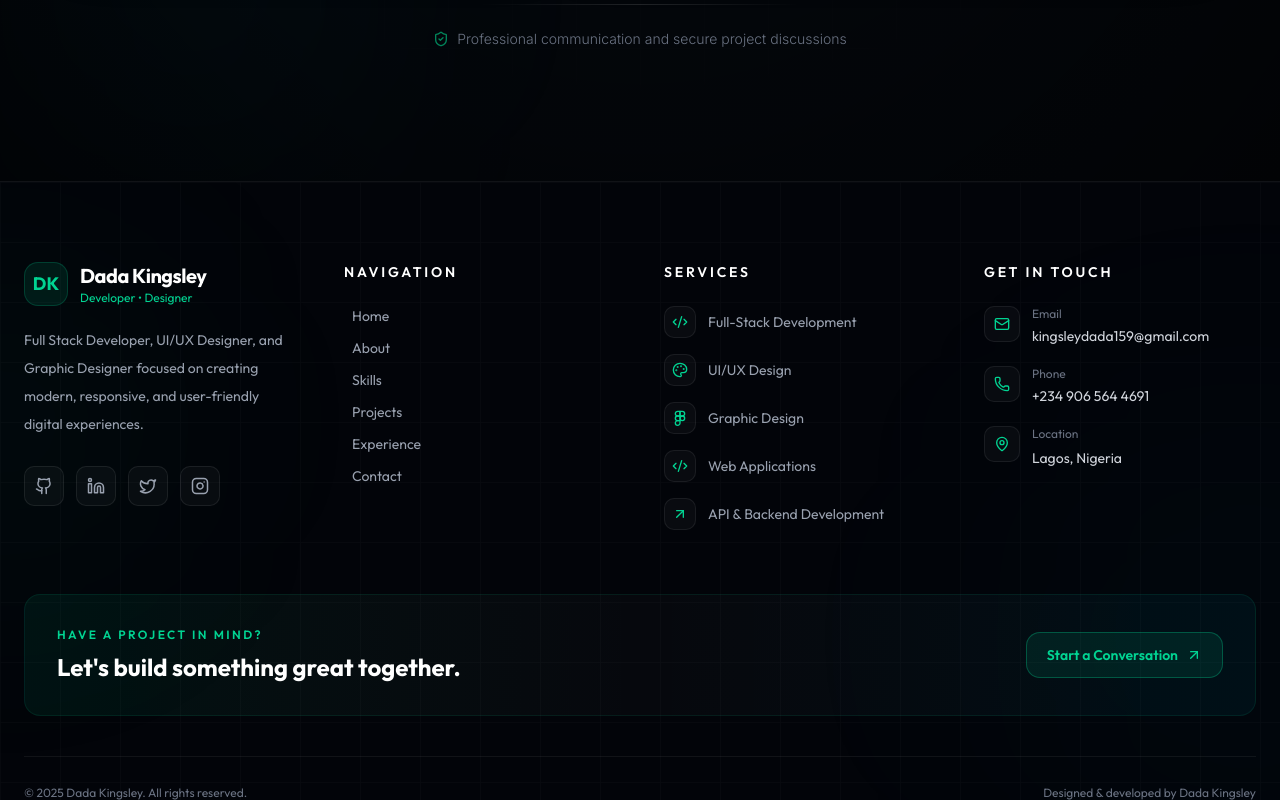
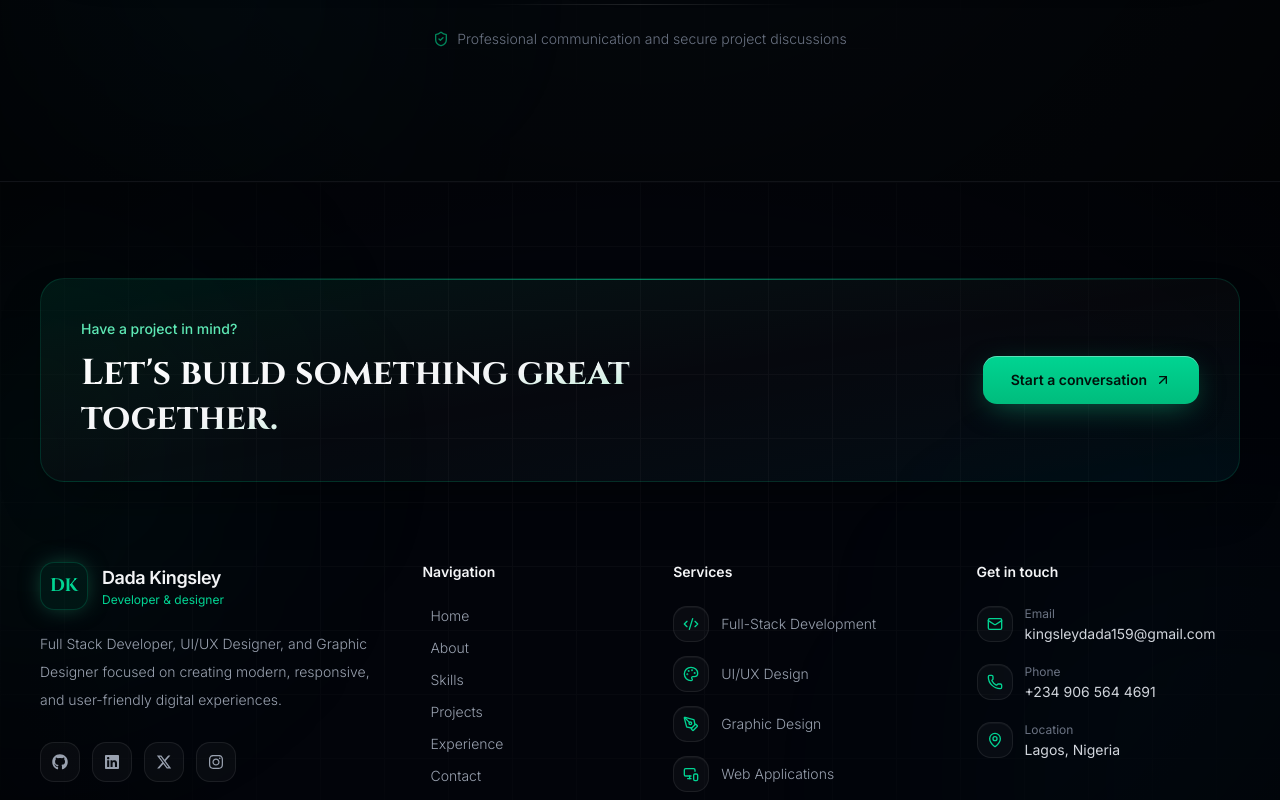
Before and after one commit to King-web-cell-05/kingsleydada-portfolio, a Next.js app: page / in a window 1280 px wide. Shown: the part 11200-12000 px from the top of the page. Built offline with nearby package versions, Linux system fonts and the light colour scheme; a web font is replaced by a local one.

Commit message:
refactor: enhance Footer component with improved structure, animations, and styling

```diff
--- a/components/footer.tsx
+++ b/components/footer.tsx
@@ -2,32 +2,48 @@
 "use client";
 
 import React from "react";
-import { motion } from "framer-motion";
+import { MotionConfig, motion, type Variants } from "framer-motion";
+import { Cinzel, Inter } from "next/font/google";
 import {
   Mail,
   Phone,
   MapPin,
-  Github,
-  Linkedin,
-  Twitter,
-  Instagram,
   Code2,
   Palette,
-  Figma,
+  PenTool,
+  MonitorSmartphone,
+  Server,
   ArrowUpRight,
-  Heart,
 } from "lucide-react";
+import { FaGithub, FaInstagram, FaLinkedin } from "react-icons/fa";
+import { FaXTwitter } from "react-icons/fa6";
 
-export default function Footer() {
-  const scrollToSection = (id: string) => {
-    const el = document.getElementById(id);
+const cinzel = Cinzel({
+  subsets: ["latin"],
+  weight: ["700"],
+});
 
-    if (el) {
-      el.scrollIntoView({
-        behavior: "smooth",
-        block: "start",
+const inter = Inter({
+  subsets: ["latin"],
+  weight: ["300", "400", "500", "600"],
 });
-    }
+
+const EASE: [number, number, number, number] = [0.22, 1, 0.36, 1];
+
+const fadeUp: Variants = {
+  hidden: { opacity: 0, y: 24 },
+  show: {
+    opacity: 1,
+    y: 0,
+    transition: { duration: 0.75, ease: EASE },
+  },
+};
+
+const stagger: Variants = {
+  hidden: {},
+  show: {
+    transition: { staggerChildren: 0.1 },
+  },
 };
 
 const quickLinks = [
@@ -40,322 +56,318 @@ export default function Footer() {
 ];
 
 const services = [
-    {
-      icon: Code2,
-      title: "Full-Stack Development",
-    },
-    {
-      icon: Palette,
-      title: "UI/UX Design",
-    },
-    {
-      icon: Figma,
-      title: "Graphic Design",
-    },
-    {
-      icon: Code2,
-      title: "Web Applications",
-    },
-    {
-      icon: ArrowUpRight,
-      title: "API & Backend Development",
-    },
+  { icon: Code2, title: "Full-Stack Development" },
+  { icon: Palette, title: "UI/UX Design" },
+  { icon: PenTool, title: "Graphic Design" },
+  { icon: MonitorSmartphone, title: "Web Applications" },
+  { icon: Server, title: "API & Backend Development" },
 ];
 
 const socialLinks = [
   {
-      icon: Github,
+    icon: FaGithub,
     href: "https://github.com/King-web-cell-05",
     label: "GitHub",
   },
   {
-      icon: Linkedin,
+    icon: FaLinkedin,
     href: "https://www.linkedin.com/in/dada-kingsley-a0858637a",
     label: "LinkedIn",
   },
   {
-      icon: Twitter,
+    icon: FaXTwitter,
     href: "https://x.com/codekingz05",
     label: "X",
   },
   {
-      icon: Instagram,
+    icon: FaInstagram,
     href: "https://www.instagram.com/kingsleydada/",
     label: "Instagram",
   },
 ];
 
+const contactItems = [
+  {
+    icon: Mail,
+    label: "Email",
+    value: "kingsleydada159@gmail.com",
+    href: "mailto:kingsleydada159@gmail.com",
+    breakAll: true,
+  },
+  {
+    icon: Phone,
+    label: "Phone",
+    value: "+234 906 564 4691",
+    href: "tel:+2349065644691",
+    breakAll: false,
+  },
+  {
+    icon: MapPin,
+    label: "Location",
+    value: "Lagos, Nigeria",
+    href: "",
+    breakAll: false,
+  },
+];
+
+export default function Footer() {
+  const scrollToSection = (id: string) => {
+    document.getElementById(id)?.scrollIntoView({
+      behavior: "smooth",
+      block: "start",
+    });
+  };
+
   return (
-    <footer className="relative overflow-hidden border-t border-white/[0.06] bg-[#020409] px-6 pt-20">
-      {/* Background Glow */}
-      <div className="pointer-events-none absolute inset-0 overflow-hidden">
-        <div className="absolute -left-40 top-20 h-80 w-80 rounded-full bg-emerald-500/[0.05] blur-[120px]" />
-        <div className="absolute -right-40 bottom-0 h-96 w-96 rounded-full bg-cyan-500/[0.04] blur-[140px]" />
+    <MotionConfig reducedMotion="user">
+      <footer
+        className={`relative overflow-hidden border-t border-white/[0.06] bg-[#02040a] px-5 pt-24 text-white sm:px-8 lg:px-10 ${inter.className}`}
+      >
+        {/* Background */}
+        <div className="pointer-events-none absolute inset-0" aria-hidden>
+          <div className="absolute -left-40 top-20 h-96 w-96 rounded-full bg-emerald-500/[0.06] blur-[130px]" />
+          <div className="absolute -right-40 bottom-0 h-[26rem] w-[26rem] rounded-full bg-cyan-500/[0.045] blur-[140px]" />
 
+          {/* Fading grid */}
           <div
-          className="absolute inset-0 opacity-[0.025]"
+            className="absolute inset-0 opacity-[0.03]"
             style={{
               backgroundImage:
-              "linear-gradient(rgba(255,255,255,0.8) 1px, transparent 1px), linear-gradient(90deg, rgba(255,255,255,0.8) 1px, transparent 1px)",
-            backgroundSize: "60px 60px",
+                "linear-gradient(rgba(255,255,255,0.9) 1px, transparent 1px), linear-gradient(90deg, rgba(255,255,255,0.9) 1px, transparent 1px)",
+              backgroundSize: "64px 64px",
+              maskImage:
+                "radial-gradient(ellipse 80% 70% at 50% 30%, black 20%, transparent 100%)",
+              WebkitMaskImage:
+                "radial-gradient(ellipse 80% 70% at 50% 30%, black 20%, transparent 100%)",
             }}
           />
+
+          {/* Vignette */}
+          <div className="absolute inset-0 bg-[radial-gradient(ellipse_at_center,transparent_55%,rgba(0,0,0,0.5)_100%)]" />
         </div>
 
         <div className="relative z-10 mx-auto max-w-7xl">
-        {/* Main Footer */}
-        <div className="grid grid-cols-1 gap-12 pb-16 md:grid-cols-2 lg:grid-cols-4">
+          {/* ================= CTA ================= */}
+          <motion.div
+            variants={fadeUp}
+            initial="hidden"
+            whileInView="show"
+            viewport={{ once: true, amount: 0.2 }}
+            className="relative mb-20 overflow-hidden rounded-3xl border border-emerald-400/15 bg-gradient-to-br from-emerald-400/[0.09] via-white/[0.02] to-cyan-400/[0.05] p-7 shadow-2xl shadow-black/40 sm:p-10"
+          >
+            <div
+              aria-hidden
+              className="pointer-events-none absolute inset-x-8 top-0 h-px bg-gradient-to-r from-transparent via-emerald-400/60 to-transparent"
+            />
+
+            <div className="flex flex-col items-start justify-between gap-8 md:flex-row md:items-center">
+              <div className="max-w-xl">
+                <p className="mb-3 text-sm font-medium text-emerald-300">
+                  Have a project in mind?
+                </p>
+
+                <h3
+                  className={`${cinzel.className} bg-gradient-to-br from-white via-gray-100 to-emerald-300 bg-clip-text text-2xl font-bold leading-tight text-transparent sm:text-3xl lg:text-4xl`}
+                >
+                  Let's build something great together.
+                </h3>
+              </div>
+
+              <motion.button
+                type="button"
+                onClick={() => scrollToSection("contact")}
+                whileHover={{ y: -2 }}
+                whileTap={{ scale: 0.98 }}
+                className="group relative inline-flex shrink-0 items-center gap-2 overflow-hidden rounded-xl bg-gradient-to-b from-emerald-400 to-emerald-500 px-7 py-3.5 text-sm font-semibold text-[#02110b] shadow-[0_8px_30px_-8px_rgba(16,185,129,0.55),inset_0_1px_0_rgba(255,255,255,0.35)] transition-shadow duration-300 hover:shadow-[0_12px_40px_-8px_rgba(16,185,129,0.7),inset_0_1px_0_rgba(255,255,255,0.35)] focus-visible:outline-none focus-visible:ring-2 focus-visible:ring-emerald-300 focus-visible:ring-offset-2 focus-visible:ring-offset-[#02040a]"
+              >
+                {/* Sheen on hover */}
+                <span
+                  aria-hidden
+                  className="pointer-events-none absolute inset-y-0 -left-full w-1/2 -skew-x-12 bg-white/30 blur-md transition-all duration-700 group-hover:left-[130%]"
+                />
+
+                <span className="relative">Start a conversation</span>
+
+                <ArrowUpRight className="relative h-4 w-4 transition-transform duration-300 group-hover:-translate-y-0.5 group-hover:translate-x-0.5" />
+              </motion.button>
+            </div>
+          </motion.div>
+
+          {/* ================= MAIN FOOTER ================= */}
+          <motion.div
+            variants={stagger}
+            initial="hidden"
+            whileInView="show"
+            viewport={{ once: true, amount: 0.15 }}
+            className="grid grid-cols-1 gap-12 pb-16 md:grid-cols-2 lg:grid-cols-[1.3fr_0.8fr_1fr_1fr] lg:gap-10"
+          >
             {/* About */}
-          <motion.div
-            initial={{ opacity: 0, y: 30 }}
-            whileInView={{ opacity: 1, y: 0 }}
-            transition={{ duration: 0.8, ease: "easeOut" }}
-            viewport={{ once: true, amount: 0.2 }}
+            <motion.div variants={fadeUp}>
+              <div className="mb-5 flex items-center gap-3.5">
+                <div className="flex h-12 w-12 items-center justify-center rounded-xl border border-emerald-400/20 bg-emerald-400/[0.07] shadow-[0_0_24px_-6px_rgba(52,211,153,0.5)]">
+                  <span
+                    className={`${cinzel.className} text-lg font-bold text-emerald-400`}
                   >
-            <div className="mb-5 flex items-center gap-3">
-              <div className="flex h-11 w-11 items-center justify-center rounded-xl border border-emerald-400/20 bg-emerald-400/10">
-                <span className="text-lg font-bold text-emerald-400">
                     DK
                   </span>
                 </div>
 
                 <div>
-                <h3 className="text-xl font-bold tracking-tight text-white">
+                  <h3 className="text-lg font-semibold tracking-tight text-gray-100">
                     Dada Kingsley
                   </h3>
                   <p className="text-xs text-emerald-400">
-                  Developer • Designer
+                    Developer & designer
                   </p>
                 </div>
               </div>
 
-            <p className="max-w-sm text-sm leading-7 text-gray-400">
+              <p className="max-w-sm text-sm font-light leading-7 text-gray-400">
                 Full Stack Developer, UI/UX Designer, and Graphic Designer
                 focused on creating modern, responsive, and user-friendly
                 digital experiences.
               </p>
 
-            {/* Social Links */}
+              {/* Social links */}
               <div className="mt-7 flex items-center gap-3">
-              {socialLinks.map((social, index) => {
+                {socialLinks.map((social) => {
                   const Icon = social.icon;
 
                   return (
-                  <motion.a
+                    <a
                       key={social.label}
                       href={social.href}
                       target="_blank"
                       rel="noopener noreferrer"
                       aria-label={social.label}
-                    initial={{ opacity: 0, y: 15 }}
-                    whileInView={{ opacity: 1, y: 0 }}
-                    whileHover={{ y: -4 }}
-                    transition={{
-                      duration: 0.5,
-                      delay: index * 0.08,
-                    }}
-                    viewport={{ once: true }}
-                    className="group flex h-10 w-10 items-center justify-center rounded-lg border border-white/[0.08] bg-white/[0.03] text-gray-400 transition-all duration-300 hover:border-emerald-400/30 hover:bg-emerald-400/10 hover:text-emerald-400"
+                      className="flex h-10 w-10 items-center justify-center rounded-xl border border-white/[0.08] bg-white/[0.03] text-gray-400 transition-all duration-300 hover:-translate-y-0.5 hover:border-emerald-400/30 hover:bg-emerald-400/[0.07] hover:text-emerald-300 focus-visible:outline-none focus-visible:ring-2 focus-visible:ring-emerald-300"
                     >
-                    <Icon className="h-[18px] w-[18px]" />
-                  </motion.a>
+                      <Icon size={16} />
+                    </a>
                   );
                 })}
               </div>
             </motion.div>
 
-          {/* Quick Links */}
-          <motion.div
-            initial={{ opacity: 0, y: 30 }}
-            whileInView={{ opacity: 1, y: 0 }}
-            transition={{
-              duration: 0.8,
-              ease: "easeOut",
-              delay: 0.1,
-            }}
-            viewport={{ once: true, amount: 0.2 }}
-          >
-            <h4 className="mb-6 text-sm font-semibold uppercase tracking-[0.2em] text-white">
+            {/* Navigation */}
+            <motion.nav variants={fadeUp} aria-label="Footer">
+              <h4 className="mb-6 text-sm font-semibold text-gray-100">
                 Navigation
               </h4>
 
               <ul className="space-y-3">
-              {quickLinks.map((link, index) => (
-                <motion.li
-                  key={link.id}
-                  initial={{ opacity: 0, x: -10 }}
-                  whileInView={{ opacity: 1, x: 0 }}
-                  transition={{
-                    duration: 0.5,
-                    delay: index * 0.06,
-                  }}
-                  viewport={{ once: true }}
+                {quickLinks.map((link) => (
+                  <li key={link.id}>
+                    <button
+                      type="button"
+                      onClick={() => scrollToSection(link.id)}
+                      className="group flex items-center gap-2 rounded text-sm font-light text-gray-400 transition-colors duration-300 hover:text-emerald-300 focus-visible:outline-none focus-visible:ring-2 focus-visible:ring-emerald-300"
                     >
-                  <button
-                    onClick={() => scrollToSection(link.id)}
-                    className="group flex items-center gap-2 text-sm text-gray-400 transition-colors duration-300 hover:text-emerald-400"
-                  >
-                    <span className="h-px w-0 bg-emerald-400 transition-all duration-300 group-hover:w-4" />
+                      <span
+                        aria-hidden
+                        className="h-px w-0 bg-emerald-400 transition-all duration-300 group-hover:w-4"
+                      />
                       {link.label}
                     </button>
-                </motion.li>
+                  </li>
                 ))}
               </ul>
-          </motion.div>
+            </motion.nav>
 
             {/* Services */}
-          <motion.div
-            initial={{ opacity: 0, y: 30 }}
-            whileInView={{ opacity: 1, y: 0 }}
-            transition={{
-              duration: 0.8,
-              ease: "easeOut",
-              delay: 0.2,
-            }}
-            viewport={{ once: true, amount: 0.2 }}
-          >
-            <h4 className="mb-6 text-sm font-semibold uppercase tracking-[0.2em] text-white">
+            <motion.div variants={fadeUp}>
+              <h4 className="mb-6 text-sm font-semibold text-gray-100">
                 Services
               </h4>
 
-            <ul className="space-y-4">
-              {services.map((service, index) => {
+              <ul className="space-y-3.5">
+                {services.map((service) => {
                   const Icon = service.icon;
 
                   return (
-                  <motion.li
+                    <li
                       key={service.title}
-                    initial={{ opacity: 0, x: -10 }}
-                    whileInView={{ opacity: 1, x: 0 }}
-                    transition={{
-                      duration: 0.5,
-                      delay: index * 0.07,
-                    }}
-                    viewport={{ once: true }}
-                    className="flex items-center gap-3 text-sm text-gray-400"
+                      className="flex items-center gap-3 text-sm font-light text-gray-400"
                     >
-                    <div className="flex h-8 w-8 shrink-0 items-center justify-center rounded-lg border border-white/[0.07] bg-white/[0.03]">
+                      <div className="flex h-9 w-9 shrink-0 items-center justify-center rounded-xl border border-white/[0.08] bg-white/[0.03] shadow-[inset_0_1px_0_rgba(255,255,255,0.04)]">
                         <Icon className="h-4 w-4 text-emerald-400" />
                       </div>
 
                       <span>{service.title}</span>
-                  </motion.li>
+                    </li>
                   );
                 })}
               </ul>
             </motion.div>
 
             {/* Contact */}
-          <motion.div
-            initial={{ opacity: 0, y: 30 }}
-            whileInView={{ opacity: 1, y: 0 }}
-            transition={{
-              duration: 0.8,
-              ease: "easeOut",
-              delay: 0.3,
-            }}
-            viewport={{ once: true, amount: 0.2 }}
-          >
-            <h4 className="mb-6 text-sm font-semibold uppercase tracking-[0.2em] text-white">
-              Get In Touch
+            <motion.div variants={fadeUp}>
+              <h4 className="mb-6 text-sm font-semibold text-gray-100">
+                Get in touch
               </h4>
 
-            <div className="space-y-5">
-              <a
-                href="mailto:kingsleydada159@gmail.com"
-                className="group flex items-start gap-3"
-              >
-                <div className="flex h-9 w-9 shrink-0 items-center justify-center rounded-lg border border-white/[0.07] bg-white/[0.03]">
-                  <Mail className="h-4 w-4 text-emerald-400" />
+              <ul className="space-y-5">
+                {contactItems.map((item) => {
+                  const Icon = item.icon;
+
+                  const content = (
+                    <>
+                      <div className="flex h-9 w-9 shrink-0 items-center justify-center rounded-xl border border-white/[0.08] bg-white/[0.03] shadow-[inset_0_1px_0_rgba(255,255,255,0.04)]">
+                        <Icon className="h-4 w-4 text-emerald-400" />
                       </div>
 
                       <div>
-                  <p className="mb-1 text-xs text-gray-500">Email</p>
-                  <p className="break-all text-sm text-gray-300 transition-colors group-hover:text-emerald-400">
-                    kingsleydada159@gmail.com
+                        <p className="mb-0.5 text-xs text-gray-500">
+                          {item.label}
+                        </p>
+                        <p
+                          className={`text-sm text-gray-300 transition-colors group-hover:text-emerald-300 ${
+                            item.breakAll ? "break-all" : ""
+                          }`}
+                        >
+                          {item.value}
                         </p>
                       </div>
+                    </>
+                  );
+
+                  return (
+                    <li key={item.label}>
+                      {item.href ? (
+                        <a
+                          href={item.href}
+                          className="group flex items-start gap-3 rounded focus-visible:outline-none focus-visible:ring-2 focus-visible:ring-emerald-300"
+                        >
+                          {content}
                         </a>
-
-              <a
-                href="tel:+2349065644691"
-                className="group flex items-start gap-3"
-              >
-                <div className="flex h-9 w-9 shrink-0 items-center justify-center rounded-lg border border-white/[0.07] bg-white/[0.03]">
-                  <Phone className="h-4 w-4 text-emerald-400" />
-                </div>
-
-                <div>
-                  <p className="mb-1 text-xs text-gray-500">Phone</p>
-                  <p className="text-sm text-gray-300 transition-colors group-hover:text-emerald-400">
-                    +234 906 564 4691
-                  </p>
-                </div>
-              </a>
-
-              <div className="flex items-start gap-3">
-                <div className="flex h-9 w-9 shrink-0 items-center justify-center rounded-lg border border-white/[0.07] bg-white/[0.03]">
-                  <MapPin className="h-4 w-4 text-emerald-400" />
-                </div>
-
-                <div>
-                  <p className="mb-1 text-xs text-gray-500">Location</p>
-                  <p className="text-sm leading-6 text-gray-300">
-                    Lagos, Nigeria
-                  </p>
-                </div>
-              </div>
-            </div>
+                      ) : (
+                        <div className="flex items-start gap-3">{content}</div>
+                      )}
+                    </li>
+                  );
+                })}
+              </ul>
             </motion.div>
-        </div>
-
-        {/* CTA Strip */}
-        <motion.div
-          initial={{ opacity: 0, y: 30 }}
-          whileInView={{ opacity: 1, y: 0 }}
-          transition={{ duration: 0.8, ease: "easeOut" }}
-          viewport={{ once: true, amount: 0.2 }}
-          className="mb-10 overflow-hidden rounded-2xl border border-emerald-400/10 bg-gradient-to-r from-emerald-400/[0.07] via-white/[0.02] to-cyan-400/[0.05] p-6 md:p-8"
-        >
-          <div className="flex flex-col items-start justify-between gap-6 md:flex-row md:items-center">
-            <div>
-              <p className="mb-2 text-xs font-semibold uppercase tracking-[0.2em] text-emerald-400">
-                Have a project in mind?
-              </p>
-
-              <h3 className="text-xl font-bold text-white md:text-2xl">
-                Let's build something great together.
-              </h3>
-            </div>
-
-            <button
-              onClick={() => scrollToSection("contact")}
-              className="group inline-flex items-center gap-2 rounded-xl border border-emerald-400/30 bg-emerald-400/10 px-5 py-3 text-sm font-semibold text-emerald-400 transition-all duration-300 hover:border-emerald-400 hover:bg-emerald-400 hover:text-black"
-            >
-              Start a Conversation
-              <ArrowUpRight className="h-4 w-4 transition-transform duration-300 group-hover:-translate-y-1 group-hover:translate-x-1" />
-            </button>
-          </div>
           </motion.div>
 
-        {/* Bottom Bar */}
+          {/* ================= BOTTOM BAR ================= */}
           <motion.div
-          initial={{ opacity: 0 }}
-          whileInView={{ opacity: 1 }}
-          transition={{ duration: 0.8, ease: "easeOut" }}
+            variants={fadeUp}
+            initial="hidden"
+            whileInView="show"
             viewport={{ once: true }}
-          className="flex flex-col items-center justify-between gap-4 border-t border-white/[0.06] py-7 text-center sm:flex-row sm:text-left"
+            className="flex flex-col items-center justify-between gap-3 border-t border-white/[0.08] py-8 text-center sm:flex-row sm:text-left"
           >
             <p className="text-xs text-gray-500">
               © {new Date().getFullYear()} Dada Kingsley. All rights reserved.
             </p>
 
-          <p className="flex items-center gap-1.5 text-xs text-gray-500">
-            Designed & developed
-            by Dada Kingsley
+            <p className="text-xs text-gray-500">
+              Designed & developed by Dada Kingsley
             </p>
           </motion.div>
         </div>
       </footer>
+    </MotionConfig>
   );
 }
```
Lines whose indentation alone changed are shown as unchanged.
